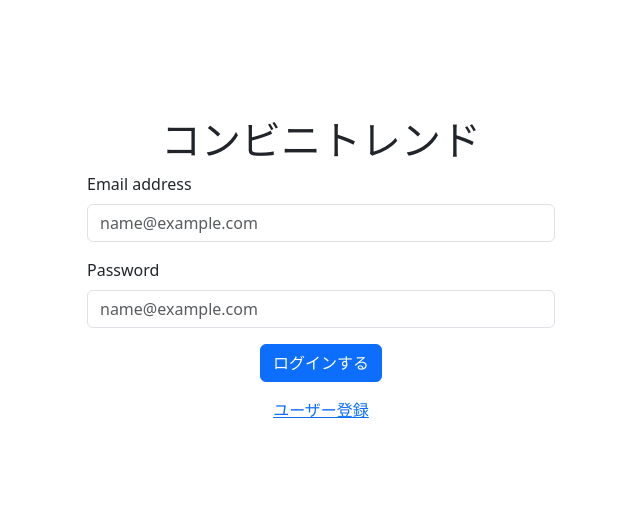
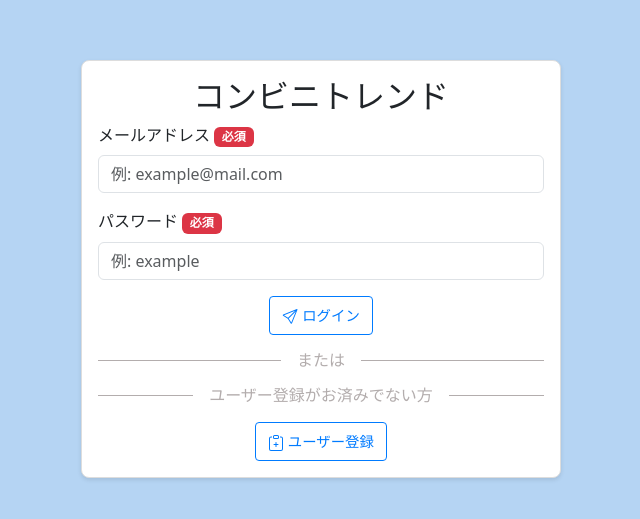
Before and after one commit to Mitsukkisan/groupwork-2024, a website with bundled scripts: page public/index.html in a window 1280 px wide. Shown: the part 131-650 px from the top of the page, without its empty margins (319-959 px from the left). Built offline with nearby package versions, Linux system fonts and the light colour scheme.

Commit message:
ログイン画面,利用コンビニ選択画面追加

```diff
--- a/public/index.html
+++ b/public/index.html
@@ -10,6 +10,7 @@
   <link href="https://cdn.jsdelivr.net/npm/bootstrap@5.3.0/dist/css/bootstrap.min.css" rel="stylesheet"
     integrity="sha384-9ndCyUaIbzAi2FUVXJi0CjmCapSmO7SnpJef0486qhLnuZ2cdeRhO02iuK6FUUVM" crossorigin="anonymous">
     <script type="module" src="./firebaseauth.js"></script>
+    <link href="./style.css" rel="stylesheet">
 </head>
 
 <body class="d-flex flex-column justify-content-center align-items-center vh-100">
@@ -53,38 +54,43 @@
       ui.start('#firebaseui-auth-container', uiConfig);
     });
   </script>
-  <!-- 　Firebase JavaScript SDK -->
-  <div class="container w-75 d-flex flex-column align-items-center">
-    <!-- <form method="post" action=""> -->
-      <h1 class="text-center">コンビニトレンド</h1>
-      <div class="mb-3 w-50">
-        <!-- labelタグのfor属性値は　for="signinEmail"  テキスト内容は　メールアドレス-->
-        <label for="signinEmail" class="form-label">
-          Email address
-          <!-- テキストの右隣に"必須"の赤いバッジ追加詳細は下記のURL参照 -->
-          <!-- https://getbootstrap.jp/docs/5.3/components/badge/ -->
-        </label>
-        <!-- inputタグid属性値id="signinEmail" placeholder="例: name@example.com"-->
-        <input type="email" class="form-control" id="signinEmail" placeholder="name@example.com">
-      </div>
-      <div class="mb-3 w-50">
-        <!-- labelタグの for属性値は for="signinPassword" テキストの内容は　パスワード-->
-        <label for="signinPassword" class="form-label">Password
-          <!-- テキストの右隣に"必須"の赤いバッジ追加詳細は下記のURL参照 -->
-          <!-- https://getbootstrap.jp/docs/5.3/components/badge/ -->
-        </label>
-        <!-- inputタグのid属性値は="signinPassword" placeholder="例: example"-->
-        <input type="password" id="signinPassword" class="form-control" aria-labelledby="passwordHelpBlock"placeholder="name@example.com">
-      </div>
-      <div class="col-auto">
-        <!-- ログインボタンのテキスト内容は　ログインする -->
-        <button  class="btn btn-primary mb-3" id="submitSignin">ログインする</button>
-      </div>
-    <!-- </form> -->
+  <div class="d-flex align-items-center justify-content-center vh-100">
+    <div class="card p-3" style="width: 30rem;">
+        <!-- action属性にエンドポイント先URLを指定 -->
+        <form method="post" action="">
+            <h2 class="text-center">コンビニトレンド</h2>
+            <div class="mb-3">
+                <label for="signupEmail" class="form-label">メールアドレス<span
+                        class="badge bg-danger ms-1">必須</span></label>
+                <input type="email" class="form-control" id="signupEmail"placeholder="例: example@mail.com" required>
+            </div>
+            <div class=" mb-3">
+                <label for="signupPassword" class="form-label">パスワード<span
+                        class="badge bg-danger ms-1">必須</span></label>
+                <input type="password" id="signupPassword" class="form-control"placeholder="例: example" required>
+            </div>
+            <div class="text-center">
+                <button type="submit" class="btn btn-primary text-center" id="submitSignup"><svg xmlns="http://www.w3.org/2000/svg"
+                        width="16" height="15" fill="currentColor" class="bi bi-send me-1" viewBox="0 0 16 16">
+                        <path
+                            d="M15.854.146a.5.5 0 0 1 .11.54l-5.819 14.547a.75.75 0 0 1-1.329.124l-3.178-4.995L.643 7.184a.75.75 0 0 1 .124-1.33L15.314.037a.5.5 0 0 1 .54.11ZM6.636 10.07l2.761 4.338L14.13 2.576zm6.787-8.201L1.591 6.602l4.339 2.76z" />
+                    </svg>ログイン</button>
+            </div>
+            <h2 class="head-border">または</h2>
+            <div id="firebaseui-auth-container"></div>
+            <a href="./signup.html"></a>
+            <h2 class="head-border">ユーザー登録がお済みでない方</h2>
+            <div class="text-center">
+            <button type="submit" class="btn btn-primary text-center" id="submitSignup">
+              <svg xmlns="http://www.w3.org/2000/svg" width="16" height="16" fill="currentColor" class="bi bi-clipboard-plus" viewBox="0 0 16 16">
+                <path fill-rule="evenodd" d="M8 7a.5.5 0 0 1 .5.5V9H10a.5.5 0 0 1 0 1H8.5v1.5a.5.5 0 0 1-1 0V10H6a.5.5 0 0 1 0-1h1.5V7.5A.5.5 0 0 1 8 7"/>
+                <path d="M4 1.5H3a2 2 0 0 0-2 2V14a2 2 0 0 0 2 2h10a2 2 0 0 0 2-2V3.5a2 2 0 0 0-2-2h-1v1h1a1 1 0 0 1 1 1V14a1 1 0 0 1-1 1H3a1 1 0 0 1-1-1V3.5a1 1 0 0 1 1-1h1z"/>
+                <path d="M9.5 1a.5.5 0 0 1 .5.5v1a.5.5 0 0 1-.5.5h-3a.5.5 0 0 1-.5-.5v-1a.5.5 0 0 1 .5-.5zm-3-1A1.5 1.5 0 0 0 5 1.5v1A1.5 1.5 0 0 0 6.5 4h3A1.5 1.5 0 0 0 11 2.5v-1A1.5 1.5 0 0 0 9.5 0z"/>
+              </svg>     ユーザー登録</button></div>
+        </form>
+    </div>
   </div>
   <!-- id属性がfirebaseui-auth-containerに対して認証付きボタン機能が適応される -->
   <!-- Googleでログインボタンを移動させる場合は、以下のdiv idタグを切り取ってください -->
-  <div id="firebaseui-auth-container"></div>
-  <a href="./signup.html">ユーザー登録</a>
 </body>
 </html>
--- a/public/style.css
+++ b/public/style.css
@@ -63,3 +63,56 @@ body{
     background-color: #007bff; /* 背景を青に */
     color: #fff; /* テキストを白に */
 }
+
+.head-border {
+    display: flex;
+    align-items: center;
+    font-size: 1rem; /* 文字のサイズを小さくする */
+    color: #b3adad; /* 文字の色を#b3adadに変更 */
+    margin-top: 1rem; /* 上にスペースを追加 */
+    margin-bottom: 1rem; /* 下にスペースを追加 */
+}
+
+.head-border:before,
+.head-border:after {
+    content: "";
+    height: 1px;
+    flex-grow: 1;
+    background-color: #b3adad; /* 区切り線の色を#b3adadに変更 */
+    color: #b3adad;
+}
+
+.head-border:before {
+    margin-right: 1rem;
+}
+
+.head-border:after {
+    margin-left: 1rem;
+}
+
+.banner {
+    background-color: #f8f9fa;
+    padding: 20px 0;
+    text-align: center;
+  }
+
+  /* プルダウンメニューの配置 */
+  .dropdown-container {
+    margin-top: 20px;
+    display: flex;
+    justify-content: center;
+  }
+
+  .btn-group {
+    width: 200px; /* ボタンの幅を指定 */
+  }
+
+  .dropdown-item {
+    white-space: nowrap; /* 長いテキストが折り返されないように */
+  }
+
+  .form-label.required::after {
+    content: " 必須";
+    color: red;
+    margin-left: 5px;
+  }
```
Also changed, not shown: public/menu.html (added, +60 -0 lines).
